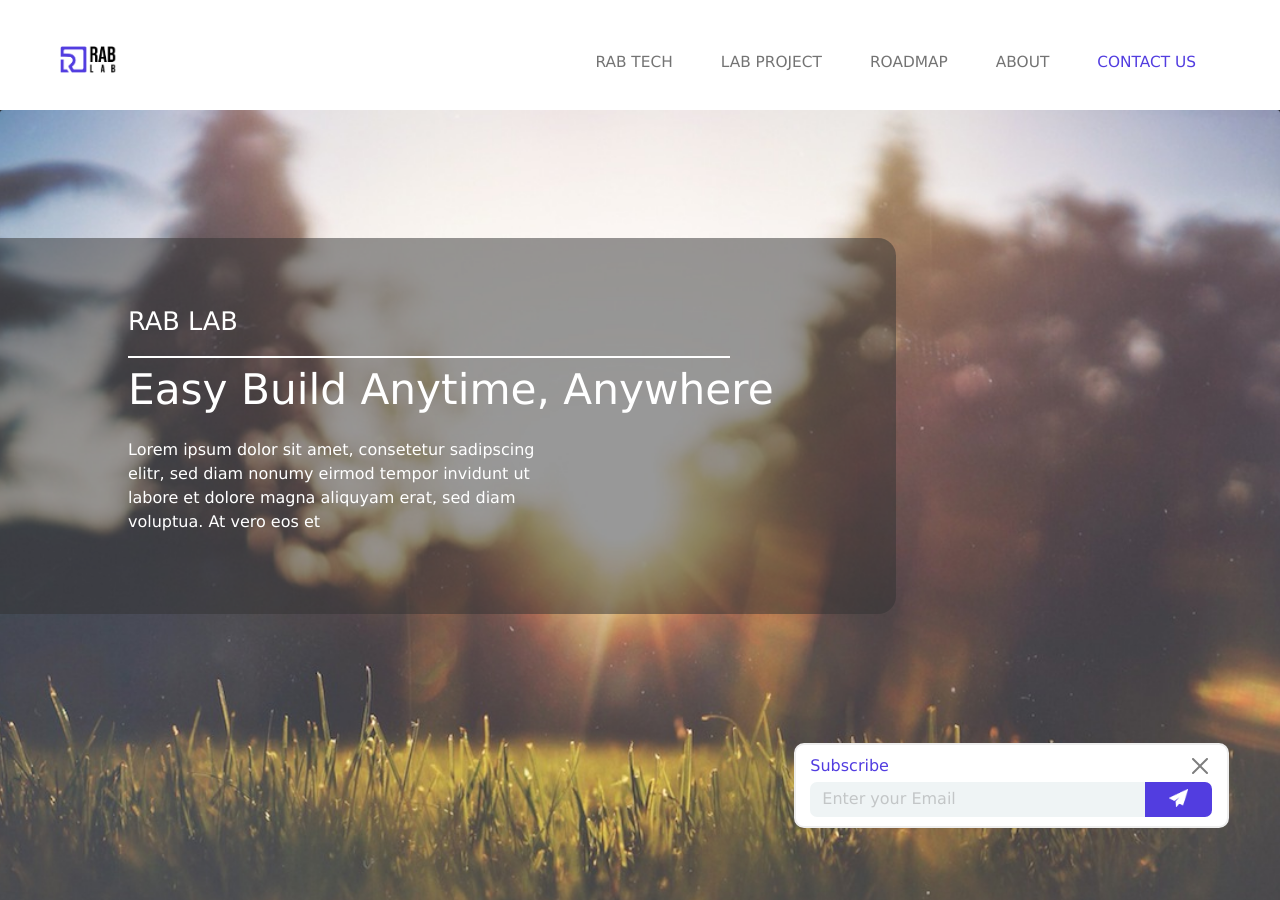
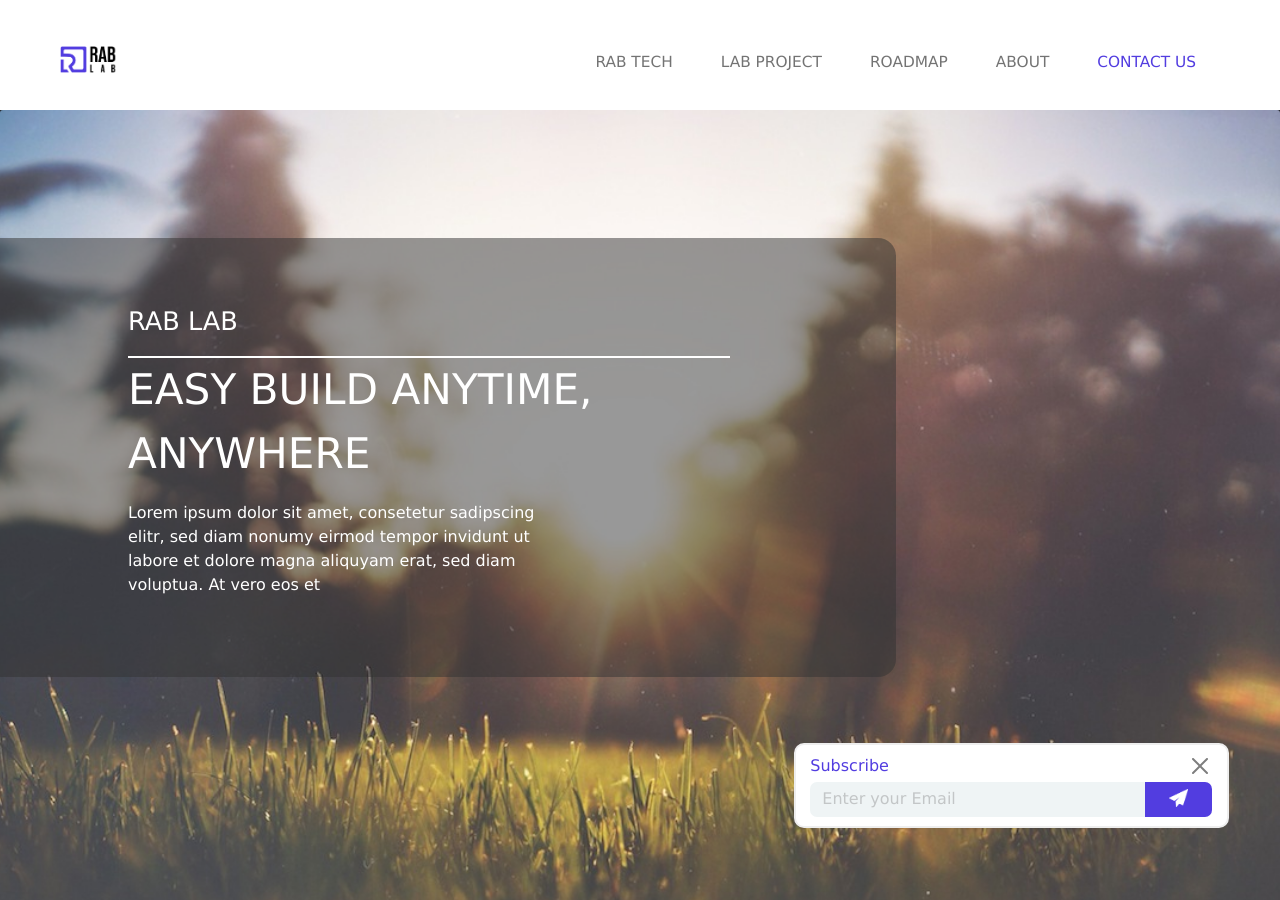
Before and after one commit to rab-lab/rab-lab.github.io, a Jekyll site: the page built from index.html, in a window 1280 px wide and 900 px high. Built offline with Jekyll 4.4.1, drawn with Linux system fonts in a browser that asks for light colours; nearby versions of some CDN libraries.

Commit message:
Fixed index uppercase

```diff
--- a/_layouts/home.html
+++ b/_layouts/home.html
@@ -16,7 +16,7 @@ layout: base
         <div class="hero" style="padding: 5vw; padding-left: 20vw;">
             <p style="font-size: 2vw">{{ page.subtitle }}</p>
             <div style="margin-right: 8vw; border-bottom: 2px solid white;"></div>
-            <p style="font-size: 3.3vw">{{ page.title2 }}</p>
+            <p style="font-size: 3.3vw; text-transform: uppercase;">{{ page.title2 }}</p>
             <p style="margin-right: 20vw;">{{ page.description }}</p>
         </div>
     </div>
```
